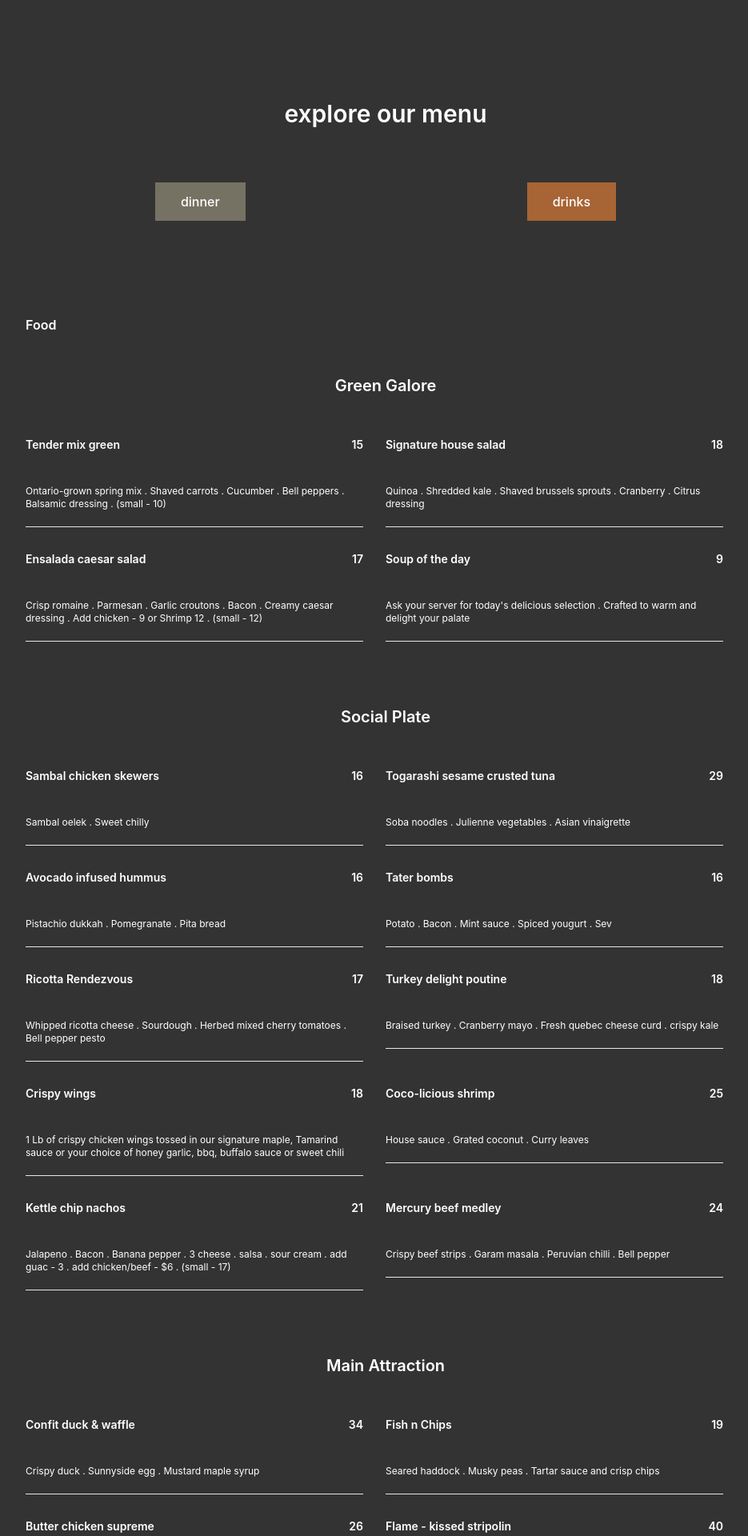
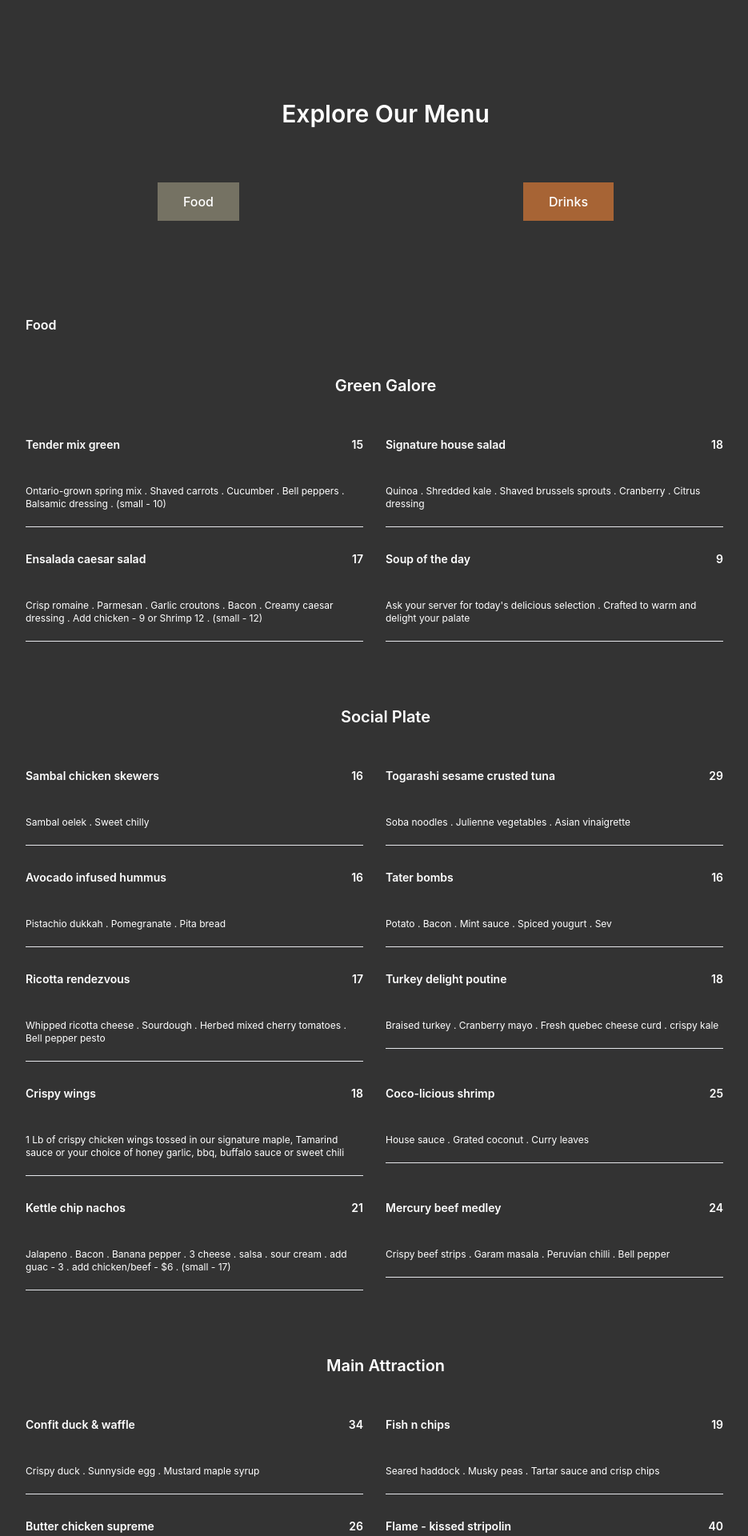
Before and after one commit to Saravanan0805/mercury, a React (Create React App) app: page /menu in a window 1280 px wide. Shown: the part 780-2700 px from the top of the page at 80% size, without its empty margins (158-1093 px from the left). Built offline with nearby package versions, Linux system fonts and the light colour scheme.

Commit message:
case corrections

```diff
--- a/src/components/landing-page/CakeSection.jsx
+++ b/src/components/landing-page/CakeSection.jsx
@@ -4,7 +4,7 @@ export const CakeSection = () => {
   return (
     <div className="py-20 bg-[#333333] text-white">
       <div className="flex justify-center items-center mb-10">
-        <h1 className="font-semibold text-3xl">happenings</h1>
+        <h1 className="font-semibold text-3xl">Happenings</h1>
       </div>
       <div className="py-8 lg:py-16 px-2 w-full max-w-5xl mx-auto flex flex-col md:flex-row md:items-center gap-10 lg:gap-x-20">
         <img
@@ -15,7 +15,7 @@ export const CakeSection = () => {
           className="object-cover lg:pb-0 h-[600px] pb-8"
         />
         <div className="flex flex-col justify-center items-center lg:w-1/2 lg:pt-0 pt-8 px-4">
-          <h2 className="my-5 font-semibold text-2xl">meet Sangria</h2>
+          <h2 className="my-5 font-semibold text-2xl">Meet Sangria</h2>
           <p className="w-full lg:w-3/4 text-center">
             In need of a liquid therapy..? A vibrant Spain tapestry woven from
             the essence of fruits and soulful depths of wine. It tells the story
--- a/src/components/landing-page/ContectSection.jsx
+++ b/src/components/landing-page/ContectSection.jsx
@@ -16,7 +16,7 @@ export const ContectSection = () => {
     <div className="bg-[#333333] py-10 sm:py-20 text-white" id="content">
       <div className="flex flex-col sm:flex-row justify-evenly items-center flex-wrap max-w-7xl mx-auto px-4 sm:px-6 lg:px-8">
         <div className="flex flex-col items-center mb-6 sm:mb-0">
-          <h1 className="font-semibold text-lg sm:text-2xl mb-0">address</h1>
+          <h1 className="font-semibold text-lg sm:text-2xl mb-0">Address</h1>
           <label className="my-3">125 Brock St,</label>
           <label className="my-3">Kingston</label>
           {/* <button className="py-2 px-6 bg-[#a76435] my-3 font-medium">
@@ -24,8 +24,8 @@ export const ContectSection = () => {
           </button> */}
         </div>
         <div className="flex flex-col items-center mb-6 sm:mb-0">
-          <h1 className="font-semibold text-lg sm:text-2xl mb-0">hours</h1>
-          <label className="my-3">Sunday - Friday</label>
+          <h1 className="font-semibold text-lg sm:text-2xl mb-0">Hours</h1>
+          <label className="my-3">Sunday - Saturday</label>
           <label className="my-3">11am - 11pm</label>
           {/* <label className="my-3">
             {" "}
@@ -33,7 +33,7 @@ export const ContectSection = () => {
           </label> */}
         </div>
         <div className="flex flex-col items-center">
-          <h1 className="font-semibold text-lg sm:text-2xl mb-1">contact</h1>
+          <h1 className="font-semibold text-lg sm:text-2xl mb-1">Contact</h1>
           {/* <label className="underline my-3">312-492-6262 </label> */}
           <label className="underline my-3">info@themercury.ca</label>
         </div>
--- a/src/components/landing-page/ReservationSection.jsx
+++ b/src/components/landing-page/ReservationSection.jsx
@@ -27,21 +27,51 @@ export const ReservationSection = () => {
   };
 
   return (
-    <div id="reserve" className="bg-[url(/public/ReservationImage.jpg)] h-[500px] bg-cover flex justify-center items-center">
+    <div
+      id="reserve"
+      className="bg-[url(/public/ReservationImage.jpg)] h-[500px] bg-cover flex justify-center items-center"
+    >
       <div className="text-white flex justify-center items-center h-full flex-col">
         <div className="mb-10">
-          <h1 className="mt-5 mb-[10px] font-medium text-3xl">Make a reservation</h1>
+          <h1 className="mt-5 mb-[10px] font-medium text-3xl">
+            Make a Reservation
+          </h1>
         </div>
         <div className="p-4">
-          <form onSubmit={handleSubmit} className="flex flex-col gap-5 border border-white rounded-sm w-[300px]">
-            <input type="date" id="datepicker" name="datepicker" value={date} onChange={(e)=>setDate(e.target.value) } className="h-12 underline text-black px-1 w-full" />
-            <input type="time" id="timepicker" name="timepicker"  value={time} onChange={(e)=> setTime(e.target.value)} className="h-12 underline text-black px-1 w-full" />
-            <select id="dropdown" name="dropdown" value={option} onChange={(e=>setOption(e.target.value))} className="h-12 text-black underline">
+          <form
+            onSubmit={handleSubmit}
+            className="flex flex-col gap-5 border border-white rounded-sm w-[300px]"
+          >
+            <input
+              type="date"
+              id="datepicker"
+              name="datepicker"
+              value={date}
+              onChange={(e) => setDate(e.target.value)}
+              className="h-12 underline text-black px-1 w-full"
+            />
+            <input
+              type="time"
+              id="timepicker"
+              name="timepicker"
+              value={time}
+              onChange={(e) => setTime(e.target.value)}
+              className="h-12 underline text-black px-1 w-full"
+            />
+            <select
+              id="dropdown"
+              name="dropdown"
+              value={option}
+              onChange={(e) => setOption(e.target.value)}
+              className="h-12 text-black underline"
+            >
               <option value="option1">Option 1</option>
               <option value="option2">Option 2</option>
               <option value="option3">Option 3</option>
             </select>
-            <button type="submit" className="bg-black h-12">Find a table</button>
+            <button type="submit" className="bg-black h-12">
+              Find a table
+            </button>
           </form>
         </div>
       </div>
--- a/src/components/menu/BannerContainer.jsx
+++ b/src/components/menu/BannerContainer.jsx
@@ -4,7 +4,7 @@ export const BannerContainer = () => {
   return (
     <div className="h[550px] bg-[#333333] text-white py-20 flex justify-center flex-col items-center mb-28">
       <div className="mt-5 mb-[10px]">
-        <h1 className="font-semibold text-3xl">menu</h1>
+        <h1 className="font-semibold text-3xl">Menu</h1>
       </div>
       <div className="mt-[50px] relative w-full flex justify-center items-center">
         <div className="relative flex-shrink-0 transform translate-x-[-10%]">
--- a/src/components/menu/MenuContent.jsx
+++ b/src/components/menu/MenuContent.jsx
@@ -193,7 +193,7 @@ export const beerContent = [
     page: 8.75,
   },
   {
-    name: "Mackinnon brother;s 8 man epa",
+    name: "Mackinnon brother's 8 man epa",
     message: "",
     page: 8.75,
   },
@@ -424,7 +424,7 @@ export const fishContent = [
     page: 16,
   },
   {
-    name: "Ricotta Rendezvous",
+    name: "Ricotta rendezvous",
     message:
       "Whipped ricotta cheese . Sourdough . Herbed mixed cherry tomatoes . Bell pepper pesto",
     page: 17,
@@ -468,7 +468,7 @@ export const goatContent = [
     page: 20,
   },
   {
-    name: "Falafel Wrap",
+    name: "Falafel wrap",
     message:
       "Smashed falafel . Hummus . Pickled onion . Mint aioli . Side of house fries or salad",
     page: 16,
@@ -482,7 +482,7 @@ export const meatContent = [
     page: 34,
   },
   {
-    name: "Fish n Chips",
+    name: "Fish n chips",
     message: "Seared haddock . Musky peas . Tartar sauce and crisp chips",
     page: 19,
   },
@@ -504,7 +504,7 @@ export const meatContent = [
     page: 34,
   },
   {
-    name: "Rustic Lamb Shank",
+    name: "Rustic lamb shank",
     message:
       "Slow-cooked lamb shank on a bed of mashed potatoes . Seasonal vegetables and jus",
     page: 35,
--- a/src/components/menu/MenuSection.jsx
+++ b/src/components/menu/MenuSection.jsx
@@ -9,22 +9,29 @@ export const MenuSection = () => {
     <div className="py-[60px]">
       <div>
         <div className=" flex justify-center items-center mb-10">
-          <h1 className="font-semibold text-3xl">explore our menu</h1>
+          <h1 className="font-semibold text-3xl">Explore Our Menu</h1>
         </div>
         <div className="flex justify-evenly">
           <Link to={"/menu"}>
-          <button className={`py-3 px-8 ${currentPath === "menu" ? "bg-[#757263]": "bg-[#a76435]" } my-7 font-medium`}>
-            dinner
+            <button
+              className={`py-3 px-8 ${
+                currentPath === "menu" ? "bg-[#757263]" : "bg-[#a76435]"
+              } my-7 font-medium`}
+            >
+              Food
             </button>
           </Link>
           <Link to={"/drinks-menu"}>
-          <button className={`py-3 px-8 ${currentPath === "drinks-menu" ? "bg-[#757263]": "bg-[#a76435]" } my-7 font-medium`}>
-            drinks
+            <button
+              className={`py-3 px-8 ${
+                currentPath === "drinks-menu" ? "bg-[#757263]" : "bg-[#a76435]"
+              } my-7 font-medium`}
+            >
+              Drinks
             </button>
           </Link>
         </div>
       </div>
-
     </div>
   );
 };
```
Lines whose indentation alone changed are shown as unchanged.
